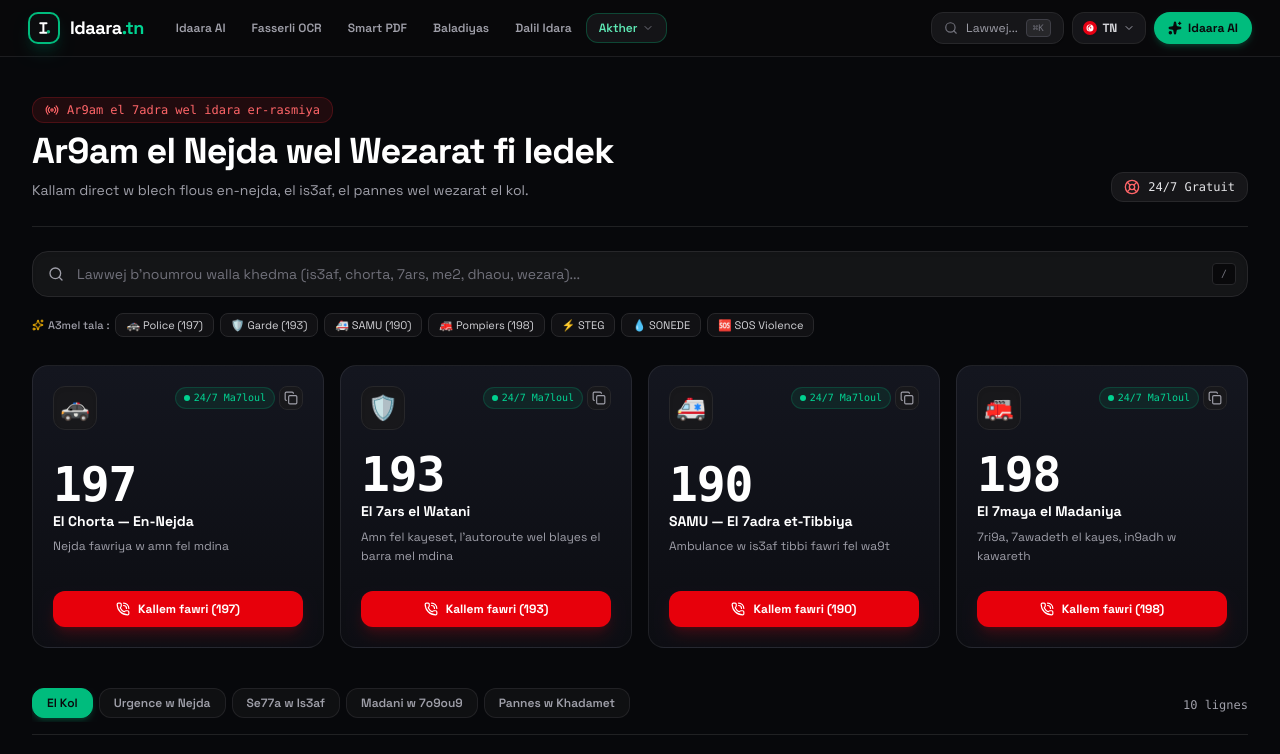
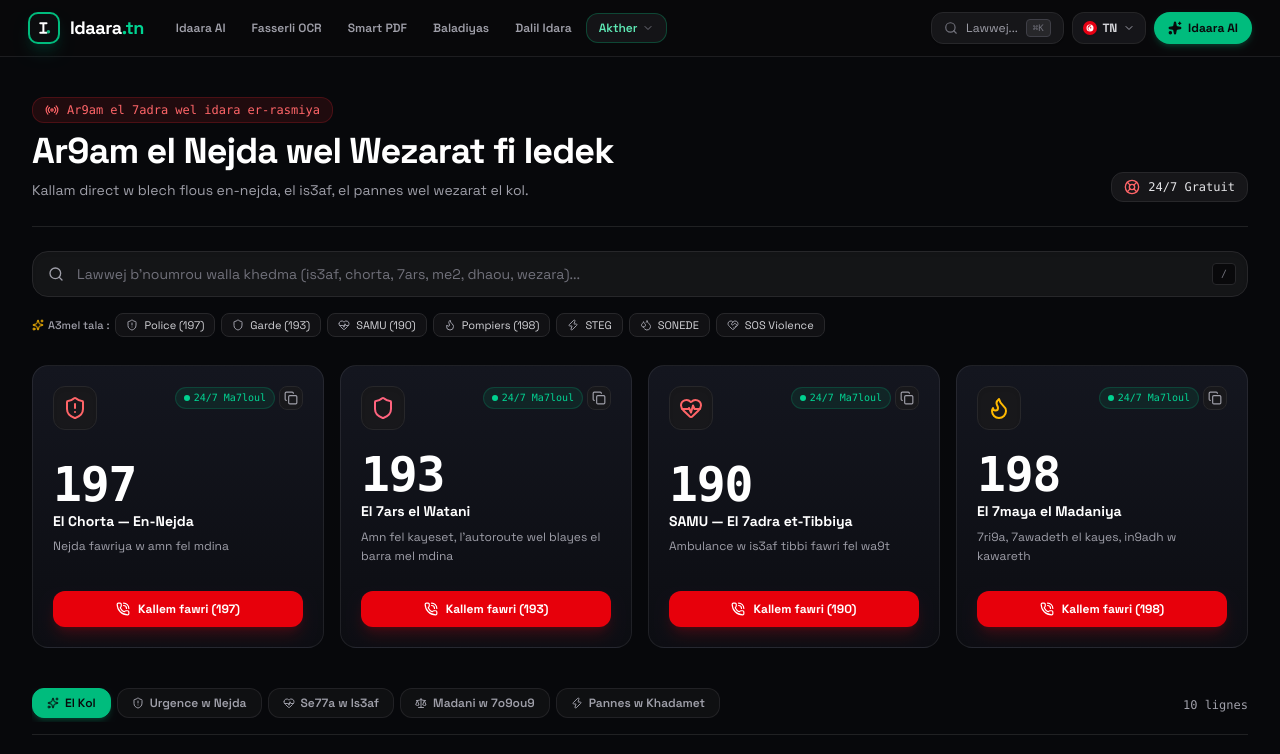
Before and after one commit to wacim-abdellli/idaara, a Next.js app: page /contacts in a window 1280 px wide. Shown: the top 754 px of the page. Built offline with nearby package versions, Linux system fonts and the light colour scheme.

Commit message:
style(icons): replace all raw system emojis with crisp Lucide vector icons across contacts & portails

```diff
--- a/src/app/contacts/page.tsx
+++ b/src/app/contacts/page.tsx
@@ -19,6 +19,15 @@ import {
   Globe,
   Radio,
   LifeBuoy,
+  ShieldAlert,
+  Flame,
+  HeartPulse,
+  HeartHandshake,
+  Baby,
+  Pill,
+  Droplets,
+  AlertTriangle,
+  Package,
 } from 'lucide-react';
 import { useLocale } from '../../context/LocaleContext';
 import { emergencyContacts, ministriesData, EmergencyContact, Ministry } from '../../data/contacts';
@@ -55,14 +64,12 @@ export default function ContactsPage() {
   };
 
   const handleSmartCall = (e: React.MouseEvent, number: string, id: string) => {
-    // Detect mobile device
     const isMobile =
       typeof window !== 'undefined' &&
       (/Android|iPhone|iPad|iPod|Opera Mini|IEMobile|WPDesktop/i.test(navigator.userAgent) ||
         (window.matchMedia && window.matchMedia('(pointer:coarse)').matches && window.innerWidth < 1024));
 
     if (!isMobile) {
-      // On desktop, prevent ugly "Open App" OS dialog and copy to clipboard with toast
       e.preventDefault();
       handleCopy(number.replace(/\s/g, ''), id);
     }
@@ -79,6 +86,41 @@ export default function ContactsPage() {
     window.addEventListener('keydown', handleKeyDown);
     return () => window.removeEventListener('keydown', handleKeyDown);
   }, []);
+
+  const getContactIcon = (id: string) => {
+    switch (id) {
+      case 'police':
+        return <ShieldAlert className="w-6 h-6 text-red-400" />;
+      case 'garde-nationale':
+        return <Shield className="w-6 h-6 text-rose-400" />;
+      case 'samu':
+        return <HeartPulse className="w-6 h-6 text-red-400" />;
+      case 'pompiers':
+        return <Flame className="w-6 h-6 text-amber-400" />;
+      case 'sos-violence':
+        return <HeartHandshake className="w-5 h-5 text-pink-400" />;
+      case 'enfance-1809':
+        return <Baby className="w-5 h-5 text-sky-400" />;
+      case 'anti-corruption':
+        return <Scale className="w-5 h-5 text-amber-400" />;
+      case 'cnss-line':
+        return <Shield className="w-5 h-5 text-purple-400" />;
+      case 'centre-empoisonnement':
+        return <AlertTriangle className="w-5 h-5 text-emerald-400" />;
+      case 'pharmacies':
+        return <Pill className="w-5 h-5 text-cyan-400" />;
+      case 'steg-panne':
+        return <Zap className="w-5 h-5 text-yellow-400" />;
+      case 'sonede-fuite':
+        return <Droplets className="w-5 h-5 text-blue-400" />;
+      case 'croissant-rouge':
+        return <Heart className="w-5 h-5 text-red-400" />;
+      case 'douane-hotline':
+        return <Package className="w-5 h-5 text-emerald-400" />;
+      default:
+        return <Phone className="w-5 h-5 text-emerald-400" />;
+    }
+  };
 
   // Top flagship emergency numbers
   const flagshipIds = ['police', 'garde-nationale', 'samu', 'pompiers'];
@@ -230,13 +272,13 @@ export default function ContactsPage() {
   }, [searchQuery, locale]);
 
   const quickTags = [
-    { label: '🚓 Police (197)', query: '197' },
-    { label: '🛡️ Garde (193)', query: '193' },
-    { label: '🚑 SAMU (190)', query: '190' },
-    { label: '🚒 Pompiers (198)', query: '198' },
-    { label: '⚡ STEG', query: 'steg' },
-    { label: '💧 SONEDE', query: 'sonede' },
-    { label: '🆘 SOS Violence', query: '1899' },
+    { label: 'Police (197)', query: '197', icon: ShieldAlert },
+    { label: 'Garde (193)', query: '193', icon: Shield },
+    { label: 'SAMU (190)', query: '190', icon: HeartPulse },
+    { label: 'Pompiers (198)', query: '198', icon: Flame },
+    { label: 'STEG', query: 'steg', icon: Zap },
+    { label: 'SONEDE', query: 'sonede', icon: Droplets },
+    { label: 'SOS Violence', query: '1899', icon: HeartHandshake },
   ];
 
   return (
@@ -303,15 +345,19 @@ export default function ContactsPage() {
               <Sparkles className="w-3 h-3 text-amber-400" />
               {getLabel(i18n.quickSearch)}
             </span>
-            {quickTags.map((tag) => (
-              <button
-                key={tag.label}
-                onClick={() => setSearchQuery(tag.query)}
-                className="shrink-0 px-2.5 py-1 rounded-lg bg-zinc-900/60 hover:bg-zinc-800 border border-zinc-800 hover:border-zinc-700 text-zinc-300 text-[11px] transition-all cursor-pointer"
-              >
-                {tag.label}
-              </button>
-            ))}
+            {quickTags.map((tag) => {
+              const TagIcon = tag.icon;
+              return (
+                <button
+                  key={tag.label}
+                  onClick={() => setSearchQuery(tag.query)}
+                  className="shrink-0 px-2.5 py-1 rounded-lg bg-zinc-900/60 hover:bg-zinc-800 border border-zinc-800 hover:border-zinc-700 text-zinc-300 text-[11px] transition-all cursor-pointer flex items-center gap-1.5"
+                >
+                  <TagIcon className="w-3 h-3 text-zinc-400" />
+                  <span>{tag.label}</span>
+                </button>
+              );
+            })}
           </div>
         </div>
       </section>
@@ -329,8 +375,8 @@ export default function ContactsPage() {
                 >
                   {/* Top Bar with Icon & Status */}
                   <div className="flex items-start justify-between gap-2 mb-3">
-                    <div className="w-11 h-11 rounded-xl bg-zinc-900 border border-zinc-800 flex items-center justify-center text-2xl group-hover:scale-105 transition-transform shadow-inner shrink-0">
-                      {c.icon}
+                    <div className="w-11 h-11 rounded-xl bg-zinc-900 border border-zinc-800 flex items-center justify-center group-hover:scale-105 transition-transform shadow-inner shrink-0">
+                      {getContactIcon(c.id)}
                     </div>
                     <div className="flex items-center gap-1">
                       <span className="inline-flex items-center gap-1 text-[10px] font-mono text-emerald-400 bg-emerald-500/10 px-2 py-0.5 rounded-full border border-emerald-500/20">
@@ -385,53 +431,58 @@ export default function ContactsPage() {
           <div className="flex gap-1.5 overflow-x-auto pb-1 scrollbar-hide text-xs">
             <button
               onClick={() => setActiveCategory('all')}
-              className={`shrink-0 px-3.5 py-1.5 rounded-xl font-semibold border transition-all cursor-pointer ${
+              className={`shrink-0 px-3.5 py-1.5 rounded-xl font-semibold border transition-all cursor-pointer flex items-center gap-1.5 ${
                 activeCategory === 'all'
                   ? 'bg-emerald-500 text-zinc-950 border-emerald-500 font-bold shadow-md shadow-emerald-500/20'
                   : 'bg-zinc-900/50 text-zinc-400 border-zinc-800/80 hover:border-zinc-700 hover:text-zinc-200'
               }`}
             >
-              {getLabel(i18n.allFilter)}
+              <Sparkles className="w-3 h-3" />
+              <span>{getLabel(i18n.allFilter)}</span>
             </button>
             <button
               onClick={() => setActiveCategory('emergency')}
-              className={`shrink-0 px-3.5 py-1.5 rounded-xl font-semibold border transition-all cursor-pointer ${
+              className={`shrink-0 px-3.5 py-1.5 rounded-xl font-semibold border transition-all cursor-pointer flex items-center gap-1.5 ${
                 activeCategory === 'emergency'
                   ? 'bg-emerald-500 text-zinc-950 border-emerald-500 font-bold shadow-md shadow-emerald-500/20'
                   : 'bg-zinc-900/50 text-zinc-400 border-zinc-800/80 hover:border-zinc-700 hover:text-zinc-200'
               }`}
             >
-              {getLabel(i18n.emergencyFilter)}
+              <ShieldAlert className="w-3 h-3" />
+              <span>{getLabel(i18n.emergencyFilter)}</span>
             </button>
             <button
               onClick={() => setActiveCategory('health')}
-              className={`shrink-0 px-3.5 py-1.5 rounded-xl font-semibold border transition-all cursor-pointer ${
+              className={`shrink-0 px-3.5 py-1.5 rounded-xl font-semibold border transition-all cursor-pointer flex items-center gap-1.5 ${
                 activeCategory === 'health'
                   ? 'bg-emerald-500 text-zinc-950 border-emerald-500 font-bold shadow-md shadow-emerald-500/20'
                   : 'bg-zinc-900/50 text-zinc-400 border-zinc-800/80 hover:border-zinc-700 hover:text-zinc-200'
               }`}
             >
-              {getLabel(i18n.healthFilter)}
+              <HeartPulse className="w-3 h-3" />
+              <span>{getLabel(i18n.healthFilter)}</span>
             </button>
             <button
               onClick={() => setActiveCategory('civic')}
-              className={`shrink-0 px-3.5 py-1.5 rounded-xl font-semibold border transition-all cursor-pointer ${
+              className={`shrink-0 px-3.5 py-1.5 rounded-xl font-semibold border transition-all cursor-pointer flex items-center gap-1.5 ${
                 activeCategory === 'civic'
                   ? 'bg-emerald-500 text-zinc-950 border-emerald-500 font-bold shadow-md shadow-emerald-500/20'
                   : 'bg-zinc-900/50 text-zinc-400 border-zinc-800/80 hover:border-zinc-700 hover:text-zinc-200'
               }`}
             >
-              {getLabel(i18n.civicFilter)}
+              <Scale className="w-3 h-3" />
+              <span>{getLabel(i18n.civicFilter)}</span>
             </button>
             <button
               onClick={() => setActiveCategory('utility')}
-              className={`shrink-0 px-3.5 py-1.5 rounded-xl font-semibold border transition-all cursor-pointer ${
+              className={`shrink-0 px-3.5 py-1.5 rounded-xl font-semibold border transition-all cursor-pointer flex items-center gap-1.5 ${
                 activeCategory === 'utility'
                   ? 'bg-emerald-500 text-zinc-950 border-emerald-500 font-bold shadow-md shadow-emerald-500/20'
                   : 'bg-zinc-900/50 text-zinc-400 border-zinc-800/80 hover:border-zinc-700 hover:text-zinc-200'
               }`}
             >
-              {getLabel(i18n.utilityFilter)}
+              <Zap className="w-3 h-3" />
+              <span>{getLabel(i18n.utilityFilter)}</span>
             </button>
           </div>
 
@@ -455,7 +506,9 @@ export default function ContactsPage() {
                 <div>
                   <div className="flex items-start justify-between gap-3 mb-2.5">
                     <div className="flex items-center gap-2.5 min-w-0">
-                      <span className="text-2xl shrink-0">{c.icon}</span>
+                      <div className="w-9 h-9 rounded-xl bg-zinc-900 border border-zinc-800 flex items-center justify-center shrink-0">
+                        {getContactIcon(c.id)}
+                      </div>
                       <div className="min-w-0">
                         <p className="font-bold text-white text-xs leading-snug truncate group-hover:text-emerald-300 transition-colors">
                           {getLabel(c.name)}
```
Also changed, not shown: src/app/portails/page.tsx (+108 -14 lines), src/data/offices.ts (+13 -13 lines).
